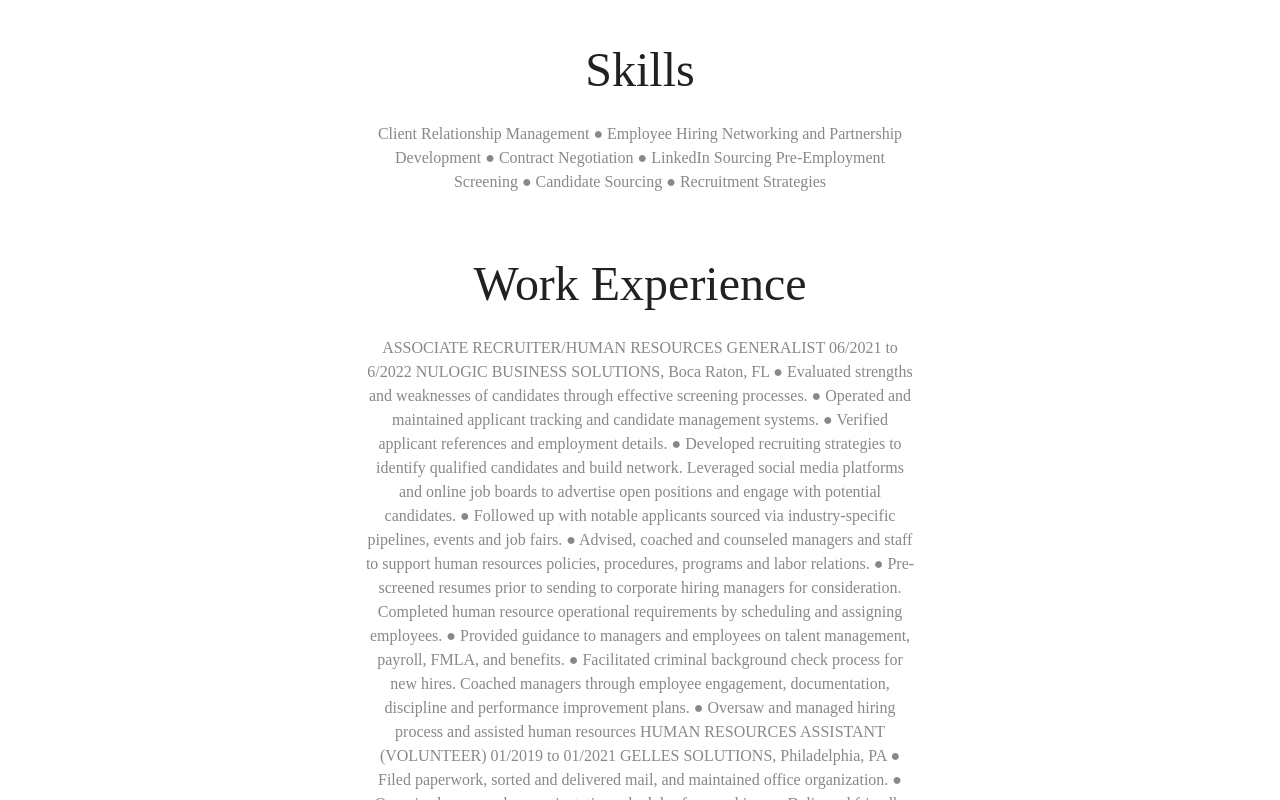
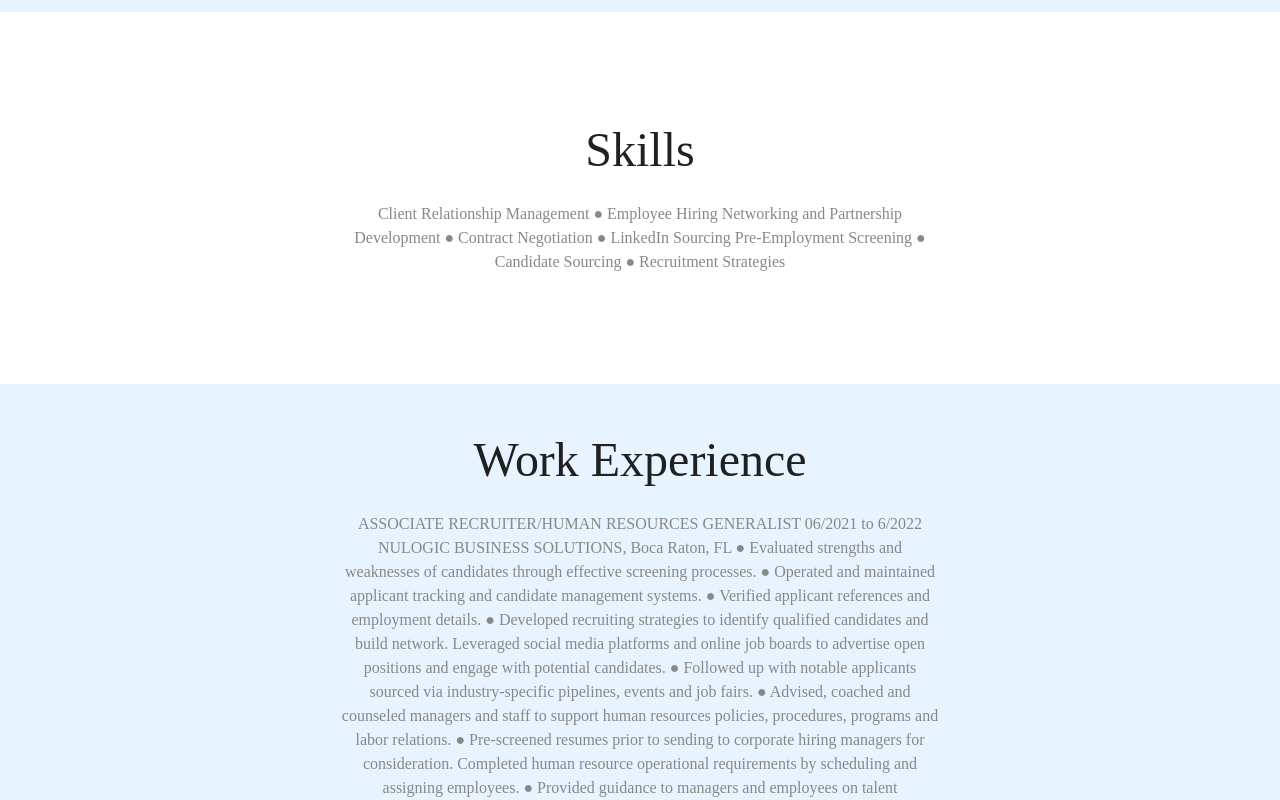
Before and after one commit to alejandrahoman/resume, a React (Create React App) app: page / in a window 1280 px wide. Shown: the part 980-1780 px from the top of the page. Built offline with nearby package versions, Linux system fonts and the light colour scheme.

Commit message:
styling, alternate colors

```diff
--- a/src/components/App.css
+++ b/src/components/App.css
@@ -1,6 +1,5 @@
 .fullImg {
   height: 90vh;
-  margin-bottom: 48px;
   /* height: calc(100vh - 80px); header height */
 }
 
--- a/src/components/App.js
+++ b/src/components/App.js
@@ -3,7 +3,6 @@ import "./App.css";
 import { theme } from "../lib/theme";
 import { experience, headline, name, skills } from "../blurbs/info";
 // import Header from "./Header";
-import { Container } from "@mui/material";
 import { ThemeProvider, responsiveFontSizes } from "@mui/material/styles";
 import CssBaseline from "@mui/material/CssBaseline";
 
@@ -16,30 +15,19 @@ function App() {
         <CssBaseline />
         <div className="fullImg"></div>
         {/* <Header /> */}
-        <Container maxWidth="sm">
-          <CenteredContent text={name} variant="h2" marginBottom="24px" />
         <CenteredContent
+          headerText={name}
           text={headline}
-            marginBottom="62px"
           color="secondary"
+          hasRowColor
         />
-          <CenteredContent text="Skills" variant="h3" marginBottom="24px" />
+        <CenteredContent headerText="Skills" text={skills} color="secondary" />
         <CenteredContent
-            text={skills}
-            marginBottom="62px"
+          headerText="Work Experience"
+          text={experience}
           color="secondary"
+          hasRowColor
         />
-          <CenteredContent
-            text="Work Experience"
-            variant="h3"
-            marginBottom="24px"
-          />
-          <CenteredContent
-            text={experience}
-            marginBottom="24px"
-            color="secondary"
-          />
-        </Container>
       </main>
     </ThemeProvider>
   );
--- /dev/null
+++ b/src/components/CenteredContent.css
@@ -0,0 +1,11 @@
+.rowColor {
+  background: #e7f3ff;
+  width: 100%;
+  height: 100%;
+}
+
+.centeredContentWrapper {
+  padding-top: 48px;
+  padding-bottom: 48px;
+  margin-bottom: 62px;
+}
--- a/src/components/CenteredContent.js
+++ b/src/components/CenteredContent.js
@@ -1,16 +1,38 @@
 import { Typography } from "@mui/material";
+import "./CenteredContent.css";
 
 const CenteredContent = (props) => {
-  const { text } = props;
+  const { text, headerText, hasRowColor, ...rest } = props;
 
   const style = {
     textAlign: "center",
+    maxWidth: 600,
+    sx: { ml: "auto", mr: "auto" },
+  };
+
+  const headerStyle = {
+    textAlign: "center",
+    maxWidth: 600,
+    sx: { ml: "auto", mr: "auto", mb: "24px" },
   };
 
   return (
-    <Typography {...style} {...props}>
-      {text}
-    </Typography>
+    <div
+      className={
+        hasRowColor
+          ? "rowColor centeredContentWrapper"
+          : "centeredContentWrapper"
+      }
+    >
+      {headerText && (
+        <Typography variant="h3" {...headerStyle}>
+          {headerText}
+        </Typography>
+      )}
+      <Typography {...style} {...rest}>
+        {text}
+      </Typography>
+    </div>
   );
 };
 
```
Lines whose indentation alone changed are shown as unchanged.
